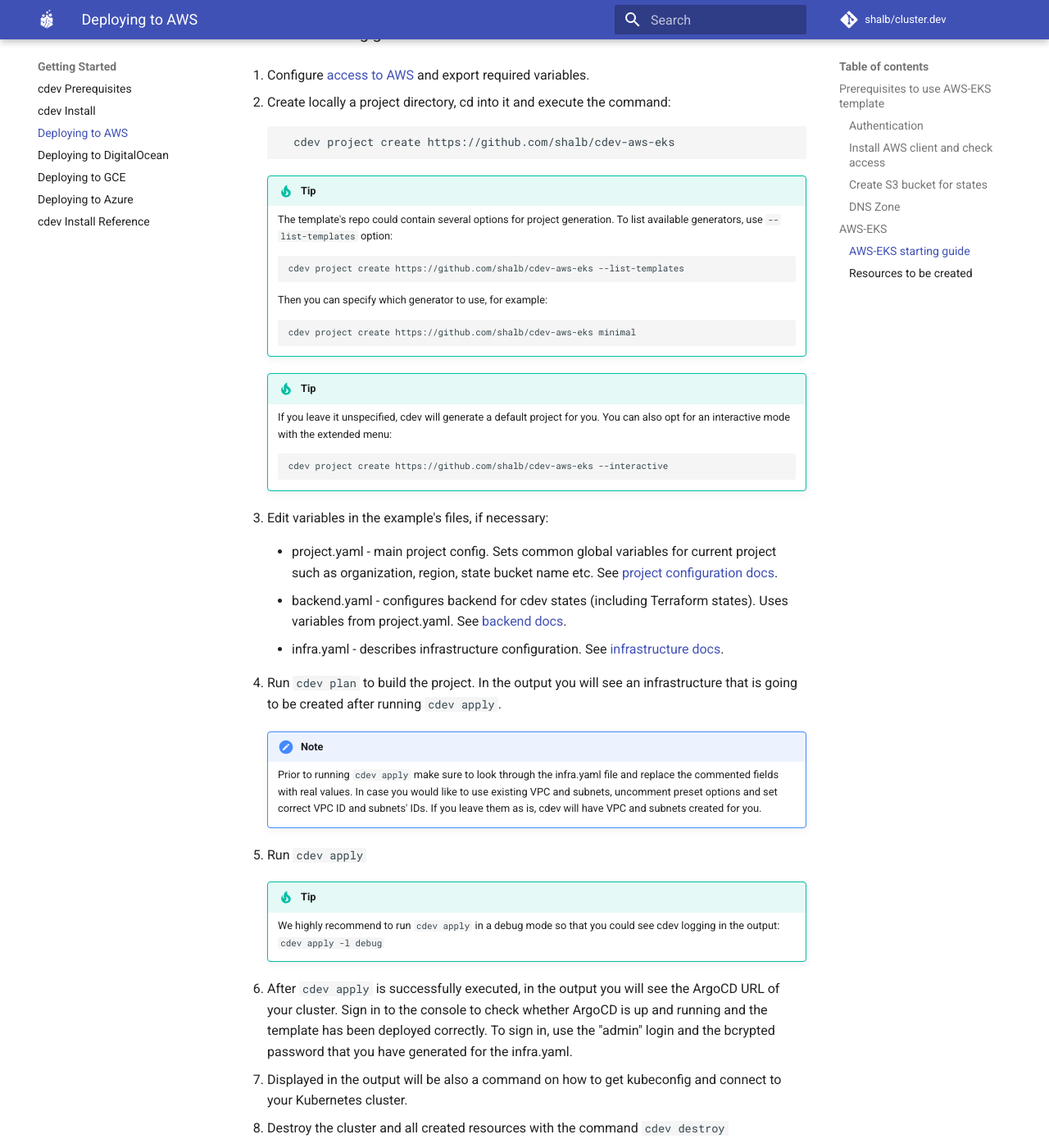
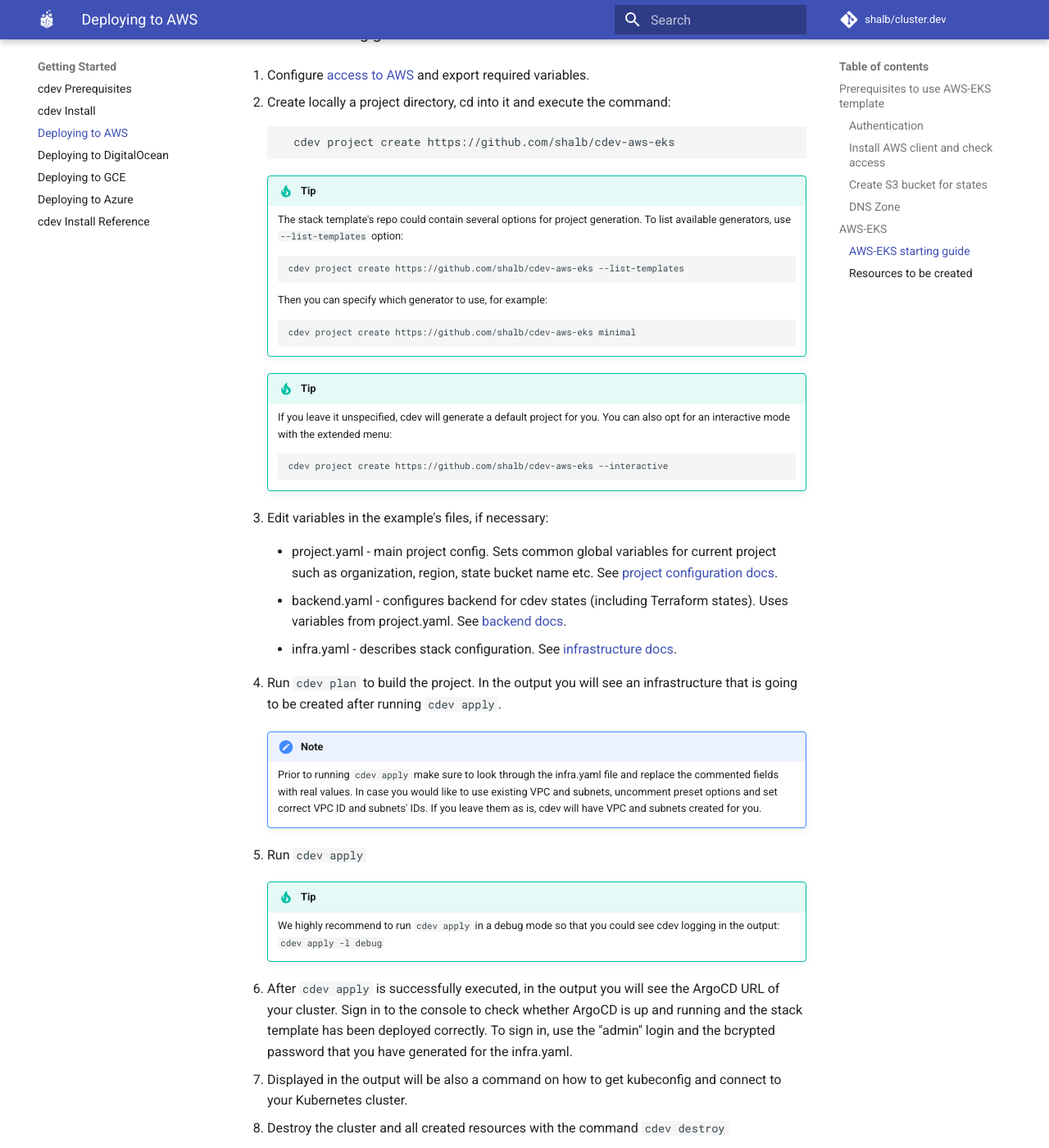
Before and after one commit to shalb/cluster.dev, an MkDocs documentation site: the page built from docs/aws-cloud-provider.md, in a window 1280 px wide and 1400 px high, scrolled down 2208 px. Shown: the whole window at 82% size. Built offline with MkDocs 1.6.1 and Material for MkDocs 9.7.7, drawn with Linux system fonts in a browser that asks for light colours; comment, search, counter and statistics services are not loaded; some of the changed text lies outside the part shown.

Commit message:
Update naming in aws-cloud-provider.md

````diff
--- a/docs/aws-cloud-provider.md
+++ b/docs/aws-cloud-provider.md
@@ -1,6 +1,6 @@
 # Deploying to AWS
 
-cdev uses project templates to generate projects in a desired cloud. This section describes steps necessary to start working with cdev in AWS cloud using [AWS-EKS](https://github.com/shalb/cdev-aws-eks) template.
+cdev uses stack templates to generate projects in a desired cloud. This section describes steps necessary to start working with cdev in AWS cloud using [AWS-EKS](https://github.com/shalb/cdev-aws-eks) stack template.
 
 ## Prerequisites to use AWS-EKS template
 
@@ -73,7 +73,7 @@
 
 ### DNS Zone
 
-For the AWS-EKS template example, you need to define a Route 53 hosted zone. Options:
+In AWS-EKS stack template example you need to define a Route 53 hosted zone. Options:
 
 1. You already have a Route 53 hosted zone.
 
@@ -83,7 +83,7 @@
 
 ## AWS-EKS
 
-[AWS-EKS](https://github.com/shalb/cdev-aws-eks) is a cdev template that creates and provisions Kubernetes clusters in AWS cloud by means of Amazon Elastic Kubernetes Service (EKS).
+[AWS-EKS](https://github.com/shalb/cdev-aws-eks) is a cdev stack template that creates and provisions Kubernetes clusters in AWS cloud by means of Amazon Elastic Kubernetes Service (EKS).
 
 ### AWS-EKS starting guide
 
@@ -96,7 +96,7 @@
     ```
 
     !!! tip
-        The template's repo could contain several options for project generation. To list available generators, use ```--list-templates``` option:
+        The stack template's repo could contain several options for project generation. To list available generators, use ```--list-templates``` option:
 
           ```bash
           cdev project create https://github.com/shalb/cdev-aws-eks --list-templates
@@ -120,7 +120,7 @@
 
     * backend.yaml - configures backend for cdev states (including Terraform states). Uses variables from project.yaml. See [backend docs](https://cluster.dev/project-configuration/#backends).
 
-    * infra.yaml - describes infrastructure configuration. See [infrastructure docs](https://cluster.dev/project-configuration/#infrastructure).
+    * infra.yaml - describes stack configuration. See [infrastructure docs](https://cluster.dev/project-configuration/#infrastructure).
 
 4. Run `cdev plan` to build the project. In the output you will see an infrastructure that is going to be created after running `cdev apply`.
 
@@ -132,7 +132,7 @@
     !!! tip
         We highly recommend to run `cdev apply` in a debug mode so that you could see cdev logging in the output: `cdev apply -l debug`
 
-6. After `cdev apply` is successfully executed, in the output you will see the ArgoCD URL of your cluster. Sign in to the console to check whether ArgoCD is up and running and the template has been deployed correctly. To sign in, use the "admin" login and the bcrypted password that you have generated for the infra.yaml.
+6. After `cdev apply` is successfully executed, in the output you will see the ArgoCD URL of your cluster. Sign in to the console to check whether ArgoCD is up and running and the stack template has been deployed correctly. To sign in, use the "admin" login and the bcrypted password that you have generated for the infra.yaml.
 
 7. Displayed in the output will be also a command on how to get kubeconfig and connect to your Kubernetes cluster.
 
````
